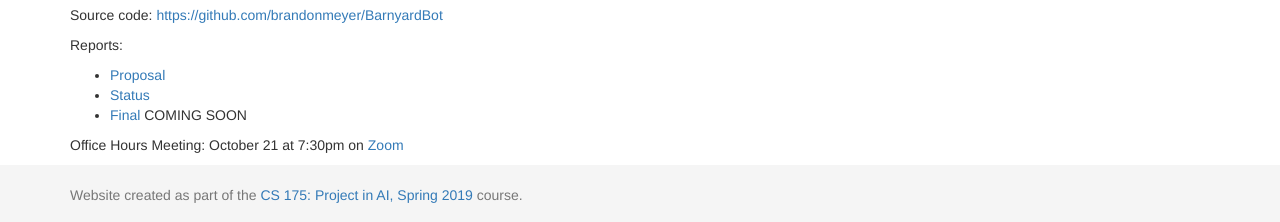
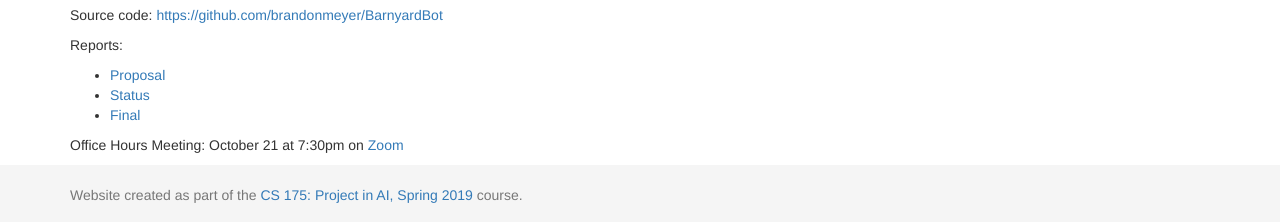
Before and after one commit to brandonmeyer/BarnyardBot, a Jekyll site: the page built from docs/index.md, in a window 1280 px wide and 900 px high, scrolled down 705 px. Shown: the part 675-897 px from the top of the window. Built offline with Jekyll 4.4.1, drawn with Linux system fonts in a browser that asks for light colours.

Commit message:
Update index.md

```diff
--- a/docs/index.md
+++ b/docs/index.md
@@ -26,6 +26,6 @@ Reports:
 
 - [Proposal](proposal.html)
 - [Status](status.html)
-- [Final](final.html) COMING SOON
+- [Final](final.html)
 
 Office Hours Meeting: October 21 at 7:30pm on [Zoom](https://uci.zoom.us/j/98620593830)
```
